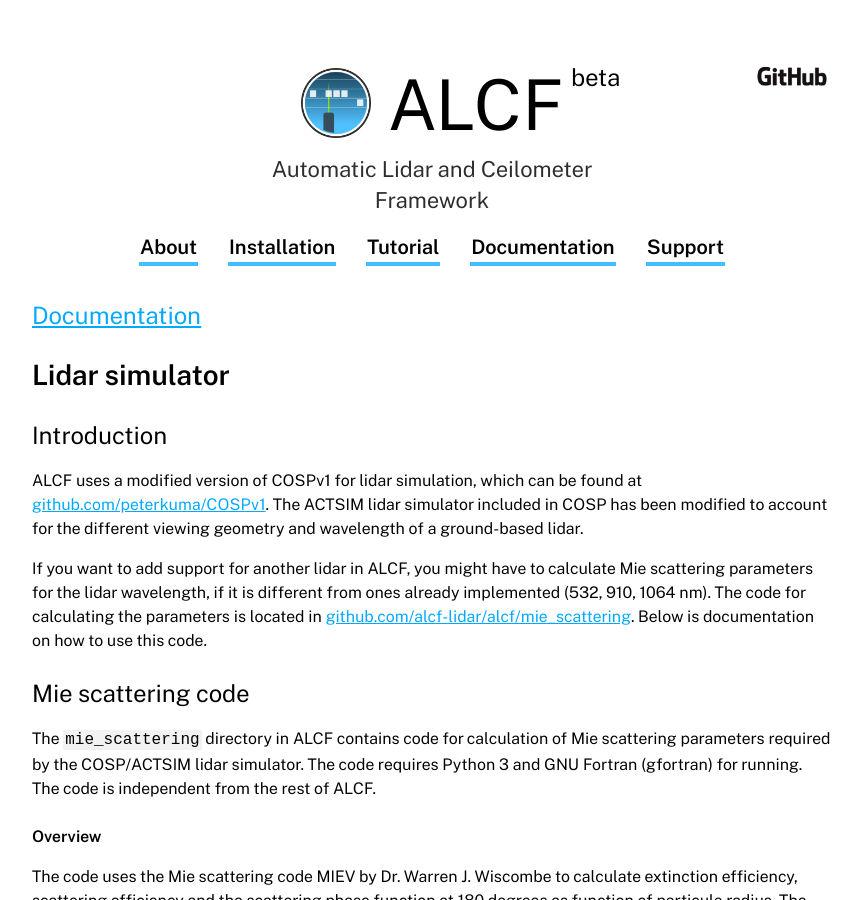
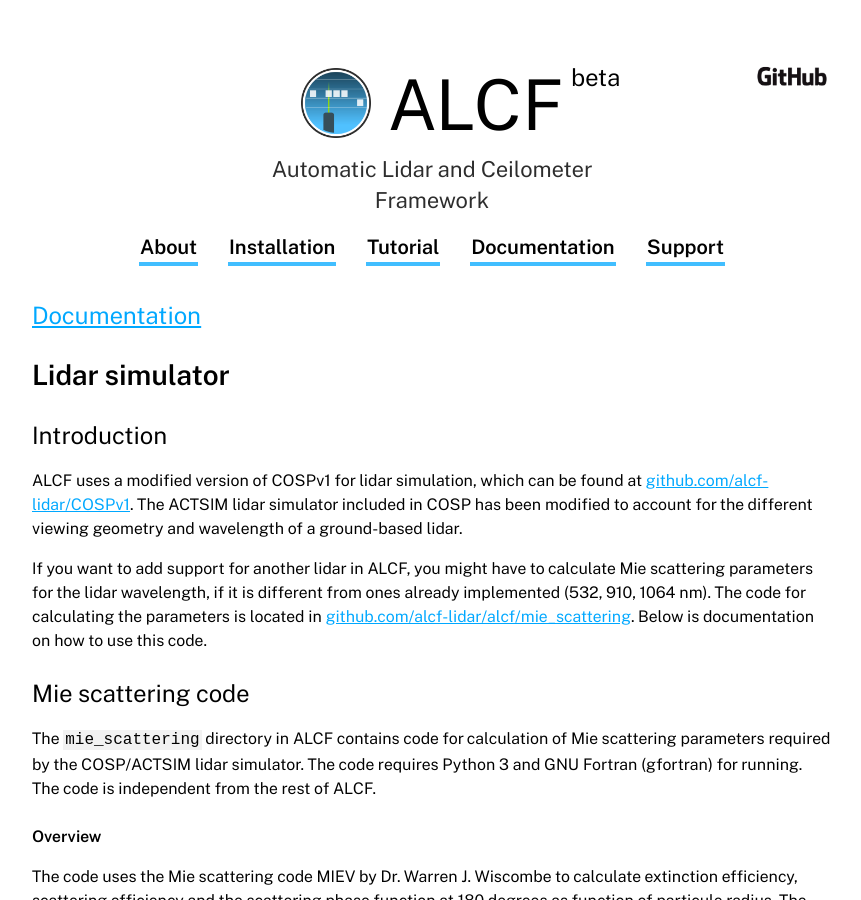
Before and after one commit to alcf-lidar/alcf-lidar.github.io, a Jekyll site: the page built from documentation/lidar_simulator/index.md, in a window 1280 px wide and 900 px high. Shown: the whole window, without its empty margins (208-1069 px from the left). Built offline with Jekyll 4.4.1, drawn with Linux system fonts in a browser that asks for light colours.

Commit message:
Update doc: COSPv1 repo moved to alcf-lidar

```diff
--- a/documentation/lidar_simulator/index.md
+++ b/documentation/lidar_simulator/index.md
@@ -9,7 +9,7 @@ layout: default
 ### Introduction
 
 ALCF uses a modified version of COSPv1 for lidar simulation, which can
-be found at [github.com/peterkuma/COSPv1](https://github.com/peterkuma/COSPv1).
+be found at [github.com/alcf-lidar/COSPv1](https://github.com/alcf-lidar/COSPv1).
 The ACTSIM lidar simulator included in COSP has been modified to account
 for the different viewing geometry and wavelength of a ground-based lidar.
 
```
